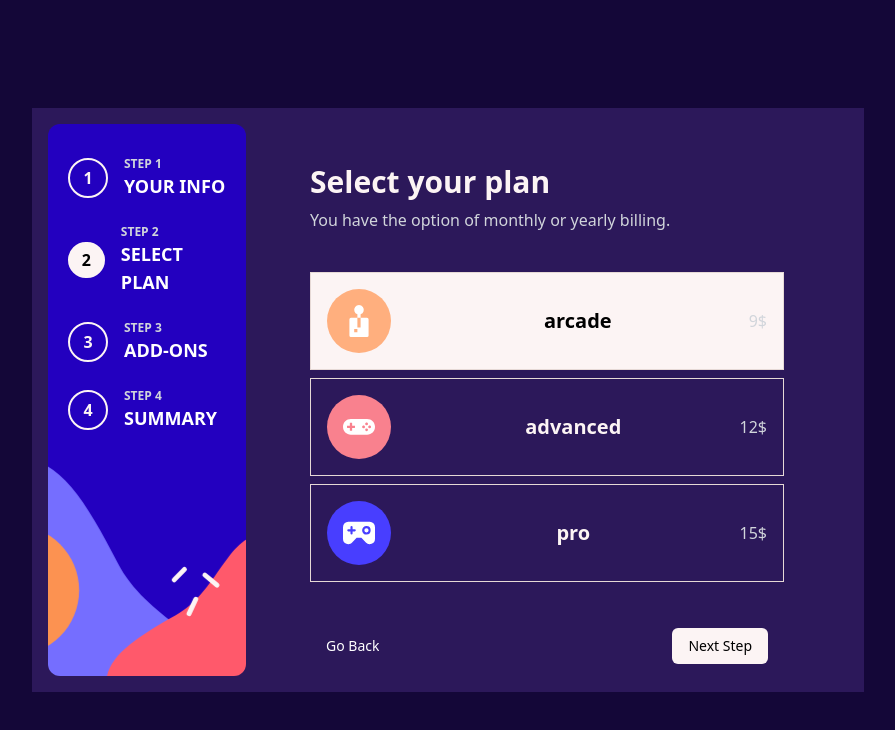
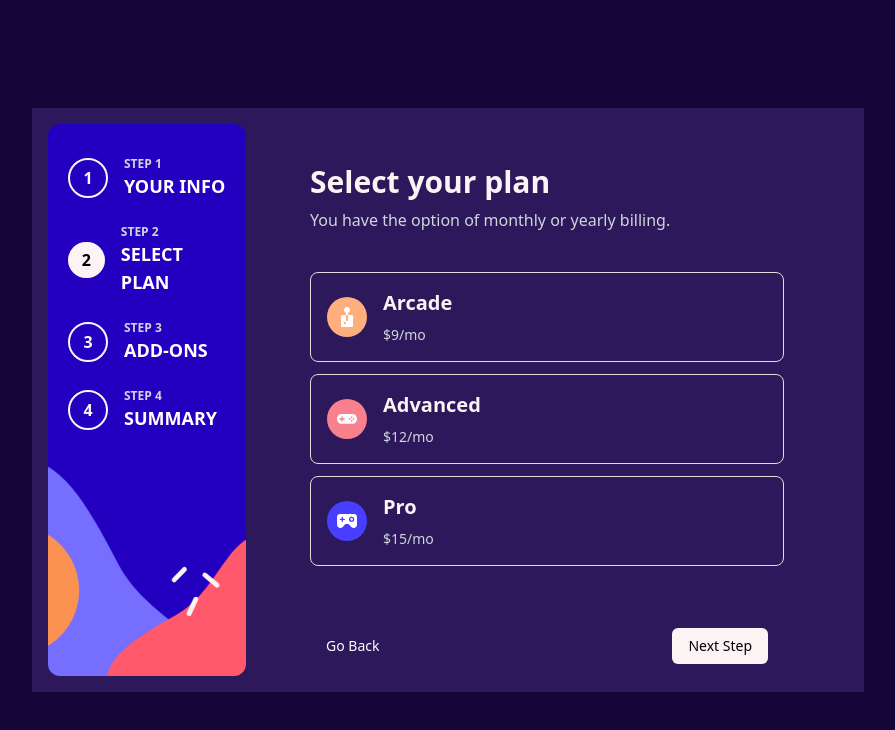
Before and after one commit to AtanasovCode/planit-multistep-form, a React app: page /multi-step/step-one in a window 1280 px wide. Both pictures are taken after a click on the button "Next Step". Shown: the top 730 px of the page, without its empty margins (192-1087 px from the left). Built offline with nearby package versions, Linux system fonts and the light colour scheme; the HTML template or start-up script is replaced by a standard one.

Commit message:
added ability to change selected plan - added applying different styling for selected plan

```diff
--- a/src/components/ModelSelect.jsx
+++ b/src/components/ModelSelect.jsx
@@ -1,3 +1,4 @@
+import { useEffect } from "react";
 import { useStore } from "../../useStore";
 
 const ModelSelect = ({
@@ -8,27 +9,34 @@ const ModelSelect = ({
 
     const {
         selectedPlan,
+        changeSelectedPlan,
     } = useStore();
 
-    const background = name === selectedPlan ? "bg-text text-black" : "bg-transparent text-text"
+    const background = name === selectedPlan ? "bg-selected-item text-black border-none" : "bg-transparent text-text"
+    const textColor = name === selectedPlan ? "text-black" : "text-gray-300"
 
     return (
         <div className={`
             w-full border border-border-color border-solid ${background}
-            flex items-center justify-between p-4 cursor-pointer
-        `}>
+            flex items-center justify-start p-4 cursor-pointer rounded-lg
+            transition-all duration-300 ease-in-out
+        `}
+        onClick={() => changeSelectedPlan(name)}
+        >
             <div className="mr-4">
                 <img
                     src={icon}
                     alt="pricing icon"
-                    className="w-16"
+                    className="w-10"
                 />
             </div>
-            <div className="font-bold text-xl">
-                {name}
-            </div>
-            <div className="text-gray-300">
-                {price}$
+            <div className="flex flex-col items-start justify-center">
+                <div className="font-bold text-xl text-left capitalize mb-2">
+                    {name}
+                </div>
+                <div className={`${textColor} text-left text-sm`}>
+                    ${price}/mo
+                </div>
             </div>
         </div>
     );
--- a/src/steps/StepTwo.jsx
+++ b/src/steps/StepTwo.jsx
@@ -24,7 +24,7 @@ const StepTwo = () => {
                 subtitle="You have the option of monthly or yearly billing."
             />
             <div className="
-                grid grid-cols-1 gap-2 justify-items-center w-full mt-4
+                grid grid-cols-1 gap-3 justify-items-center w-full mt-4
             ">
                 {
                     pricingModel?.plans.map((plan) => {
--- a/useStore.js
+++ b/useStore.js
@@ -85,7 +85,7 @@ export const useStore = create((set) => ({
   changeSelectedModel: () => set((state) => ({ selectedModel: state.selectedModel === "monthly" ? "yearly" : "monthly" })),
 
   //selected plan
-  selectedPlan: "arcade",
+  selectedPlan: "",
   changeSelectedPlan: (value) => set({ selectedPlan: value }),
 
 
```
